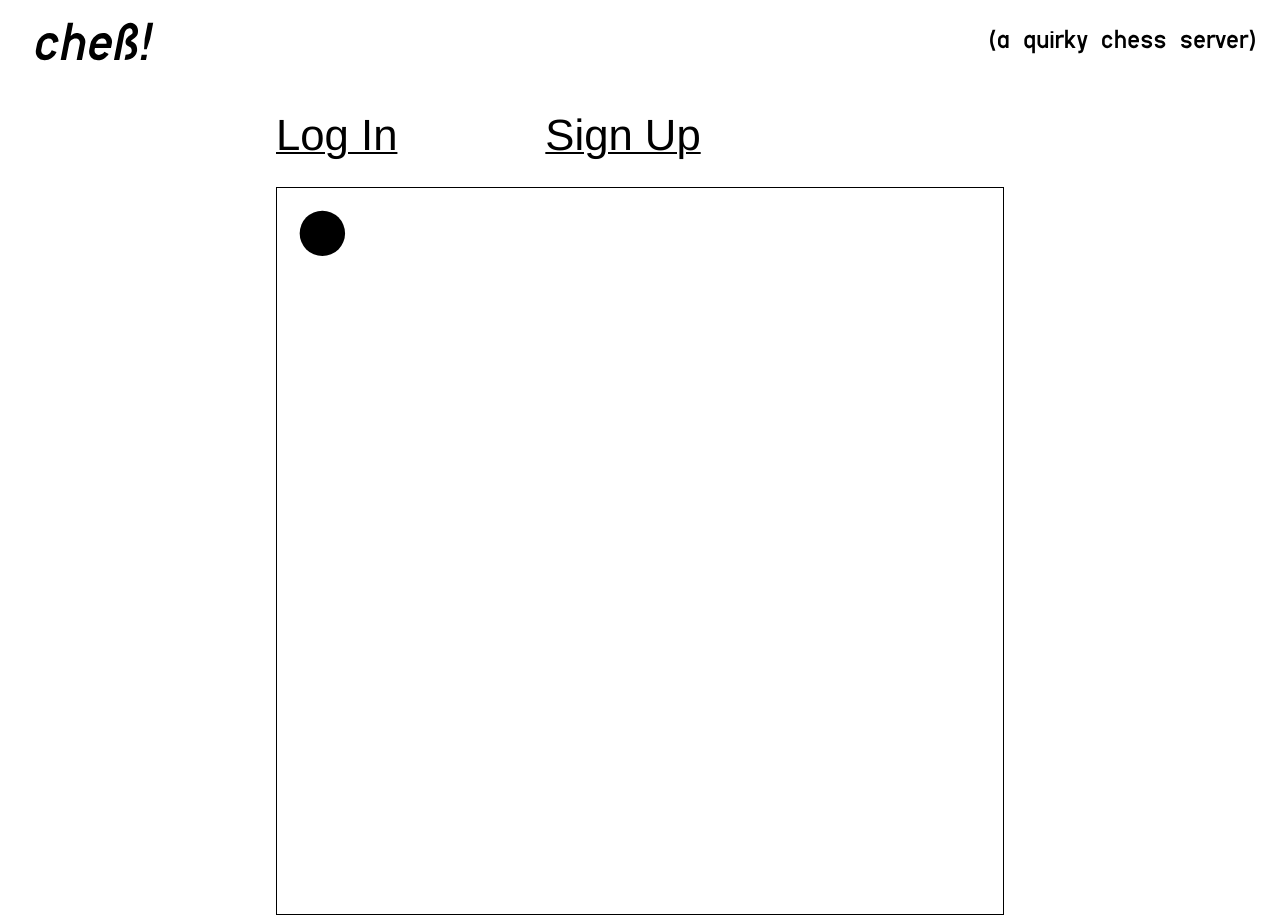
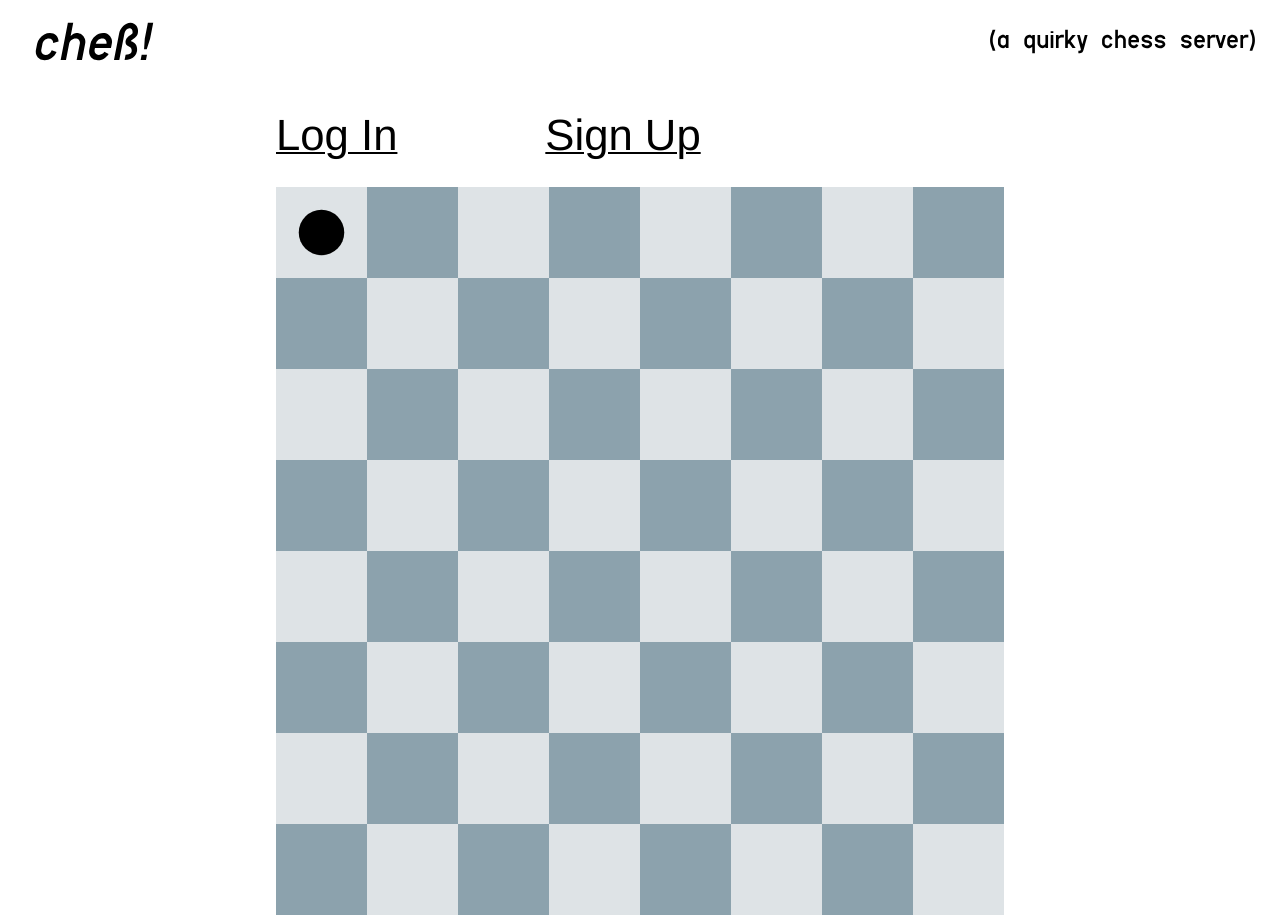
Before and after one commit to nok-ko/ChessProject, a website: page static/index.html in a window 1280 px wide. Drawn offline with Linux system fonts and the light colour scheme; files whose address does not match are found by name.

Commit message:
Add board and piece assets.

```diff
--- a/static/style.css
+++ b/static/style.css
@@ -119,10 +119,10 @@ header img {
 }
 
 #box {
-    box-sizing: border-box;
-    position: relative;
-    border: 1px solid black;
-    grid-area: box;
+	box-sizing: border-box;
+	position: relative;
+	grid-area: box;
+	background-image: url("/assets/boards/blue.svg");
 }
 
 .piecesize {
```
Also changed, not shown: static/assets/boards/blue.svg (added), static/assets/pieces/staunty/bB.svg (added), static/assets/pieces/staunty/bK.svg (added), static/assets/pieces/staunty/bN.svg (added), static/assets/pieces/staunty/bP.svg (added), static/assets/pieces/staunty/bQ.svg (added), static/assets/pieces/staunty/bR.svg (added), static/assets/pieces/staunty/wB.svg (added), static/assets/pieces/staunty/wK.svg (added), static/assets/pieces/staunty/wN.svg (added), static/assets/pieces/staunty/wP.svg (added), static/assets/pieces/staunty/wQ.svg (added), static/assets/pieces/staunty/wR.svg (added).
